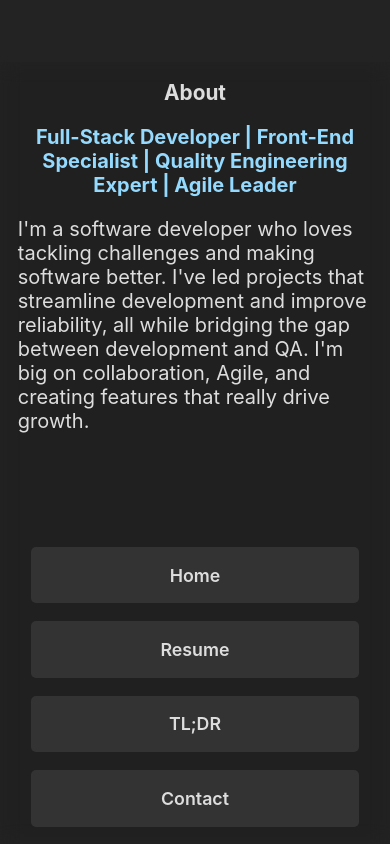
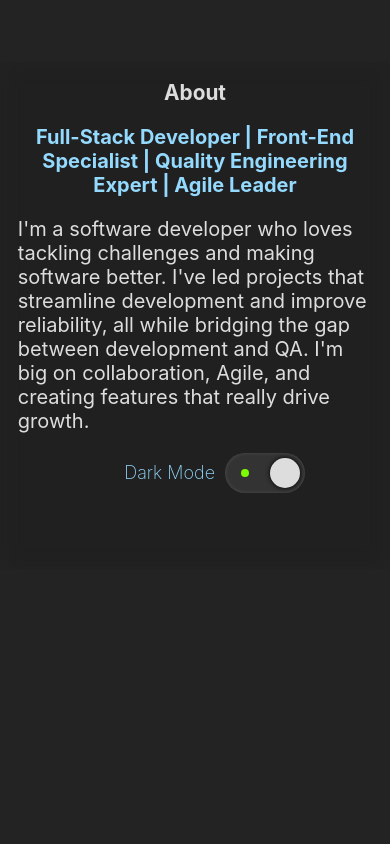
Before and after one commit to Alexbruce1/portfolio2024, a React (Create React App) app: page /contact in a window 390 px wide. Shown: the part 1307-2151 px from the top of the page. After the commit the page ends 1915 px from the top, so only its background shows below. Built offline with nearby package versions, Linux system fonts and the light colour scheme.

Commit message:
Update footer to include dark mode slider

```diff
--- a/src/App.js
+++ b/src/App.js
@@ -103,7 +103,8 @@ function App() {
           </Routes>
         </div>
         {/* <AI /> */}
-        <Footer />
+        <Footer
+          toggleDarkMode={toggleDarkMode}/>
       </div>
     </Router>
   );
--- a/src/Components/Footer.css
+++ b/src/Components/Footer.css
@@ -41,6 +41,10 @@
 .footer-about-p {
   text-align: left;
   font-size: 20px;
+}
+
+.footer-dark-mode-container .dark-mode-container-fullsize {
+  margin: auto;
 }
 
 .links-container {
--- a/src/Components/Footer.js
+++ b/src/Components/Footer.js
@@ -8,7 +8,7 @@ import phone from '../assets/tech-svgs/phone.svg';
 import pin from '../assets/tech-svgs/pin.svg';
 
 
-function Footer() {
+function Footer({ toggleDarkMode }) {
   const [isMobile, setIsMobile] = useState(window.innerWidth < 840);
 
   useEffect(() => {
@@ -31,11 +31,20 @@ function Footer() {
           <p className='footer-about-p'>
             I'm a software developer who loves tackling challenges and making software better. I've led projects that streamline development and improve reliability, all while bridging the gap between development and QA. I'm big on collaboration, Agile, and creating features that really drive growth.
           </p>
+          <div className="footer-dark-mode-container">
+            <div className="dark-mode-container-fullsize">
+              <div className="dark-mode-text-fullsize">Dark Mode</div>
+              <div className="dark-mode-slider" onClick={toggleDarkMode}>
+                <div className="dark-mode-slider-dot"></div>
+                <div className="dark-mode-enabled-dot"></div>
+              </div>
+            </div>
+          </div>
         </div>
         <div className='footer-section footer-contact'>
-        <Link className='nav-link' to="/contact">
-          <h3>Contact</h3>
-        </Link>
+          <Link className='nav-link' to="/contact">
+            <h3>Contact</h3>
+          </Link>
 
           <div className='links-container'>
             <a className='footer-link' target="_blank" rel="noreferrer" href='https://www.linkedin.com/in/alexbbruce/'>
@@ -60,12 +69,6 @@ function Footer() {
             </div>
           </div>
         </div>
-        { isMobile ? <div className='nav-link-container'>
-          <Link className='nav-link' to="/">Home</Link>
-          <Link className='nav-link' to="/resume">Resume</Link>
-          <Link className='nav-link' to="/tldr">TL;DR</Link>
-          <Link className='nav-link' to="/contact">Contact</Link>
-        </div> : null}
       </div>
     </div>
   )
```
